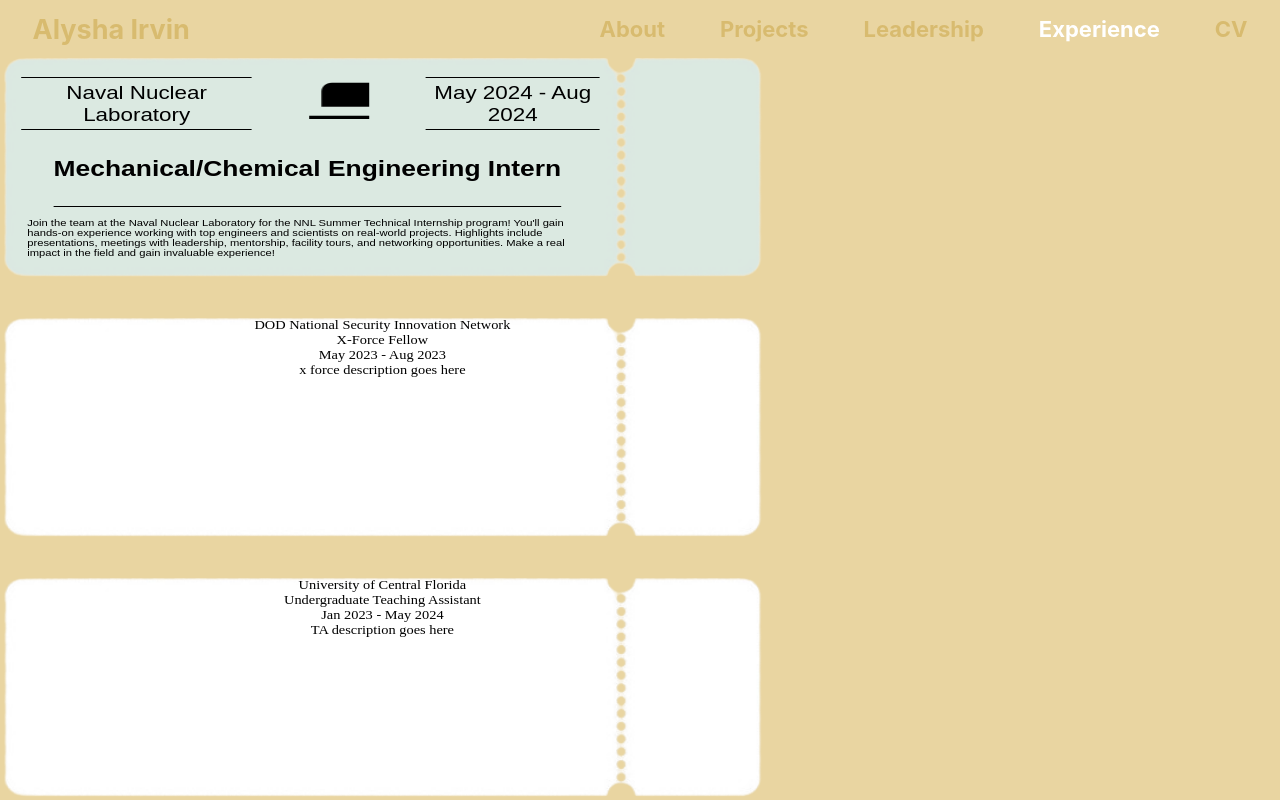
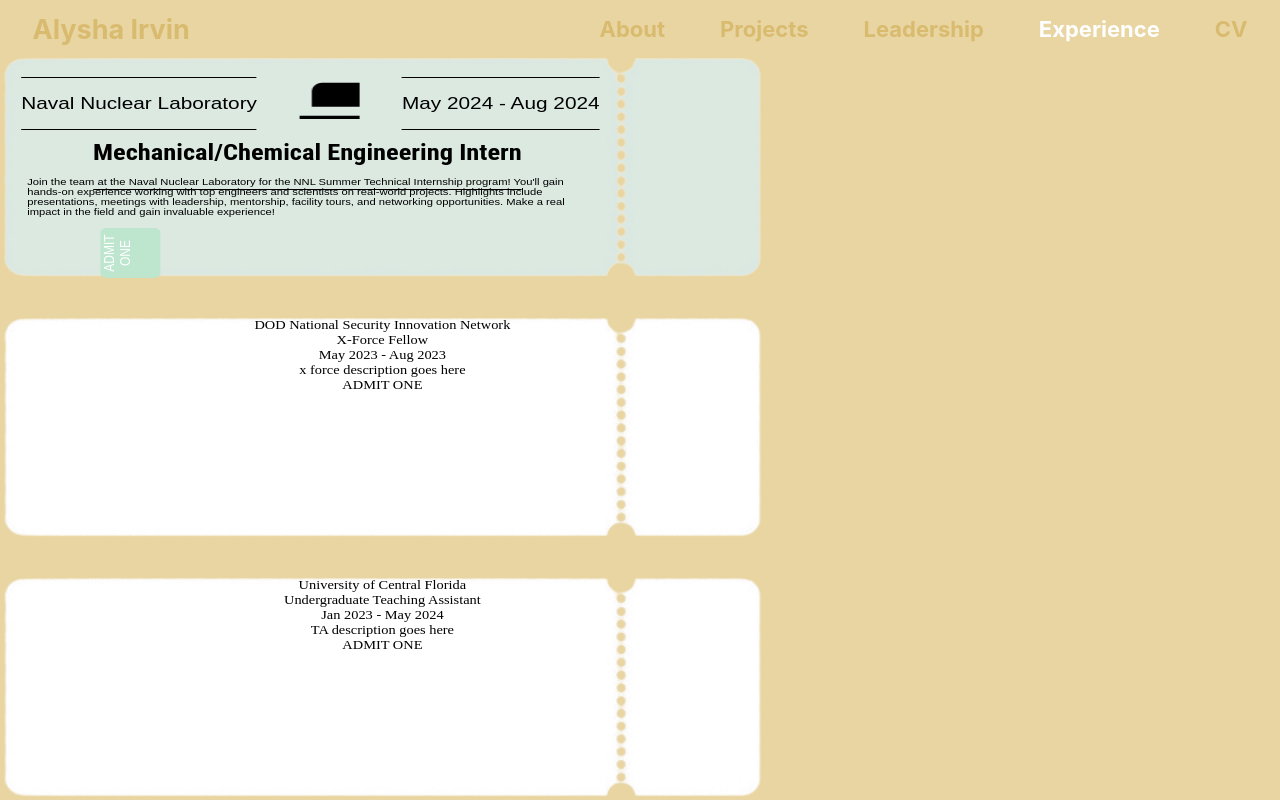
Before and after one commit to alyirvin/alyirvin.github.io, a React (Create React App) app: page /experience in a window 1280 px wide. Shown: the top 800 px of the page. Built offline with nearby package versions, Linux system fonts and the light colour scheme.

Commit message:
fix navy icon placement, change navy title font, add admit one div

```diff
--- a/src/pages/Experience.js
+++ b/src/pages/Experience.js
@@ -32,6 +32,7 @@
             <div className="exp-title">{exp.title}</div>
             <div className="exp-years">{exp.years}</div>
             <div className="exp-desc">{exp.description}</div>
+            <div className="admit">ADMIT ONE</div>
         </div>
       );
     });
--- a/src/styles.css
+++ b/src/styles.css
@@ -1308,6 +1308,7 @@
     "title title title"
     "desc desc desc";
   grid-template-rows: 1fr 2fr 1fr;
+  grid-template-columns: auto 1fr auto;
   align-items: center;
   justify-items: center;
   font-family: 'Montserrat', sans-serif;
@@ -1316,7 +1317,7 @@
 #navy .exp-company {
   grid-area: company;
   justify-self: start;
-  font-size: 14pt;
+  font-size: 13pt;
   border-bottom: 1px solid black;
   border-top: 1px solid black;
   height: 53px;
@@ -1334,6 +1335,8 @@
   height: 50px;
 }
 
+@import url('https://fonts.googleapis.com/css2?family=Roboto+Condensed:wght@700&display=swap');
+
 #navy .exp-title {
   grid-area: title;
   font-size: 16.5pt;
@@ -1345,13 +1348,14 @@
   display: flex;
   align-items: center;
   margin-top: -20px;
+  font-family: 'Roboto Condensed', sans-serif !important;
 }
 
 #navy .exp-years {
   grid-area: years;
   justify-self: end;
   margin: 19px 135px 0 0;
-  font-size: 14pt;
+  font-size: 13pt;
   border-bottom: 1px solid black;
   border-top: 1px solid black;
   height: 40px;
@@ -1367,3 +1371,12 @@
   font-size: 7pt;
   text-align: left;
 }
+
+#navy .admit {
+  transform: rotate(-90deg);
+  height: 50px;
+  width: 50px;
+  background-color: #bee5ce;
+  border-radius: 5px;
+  color: white;
+}
```
